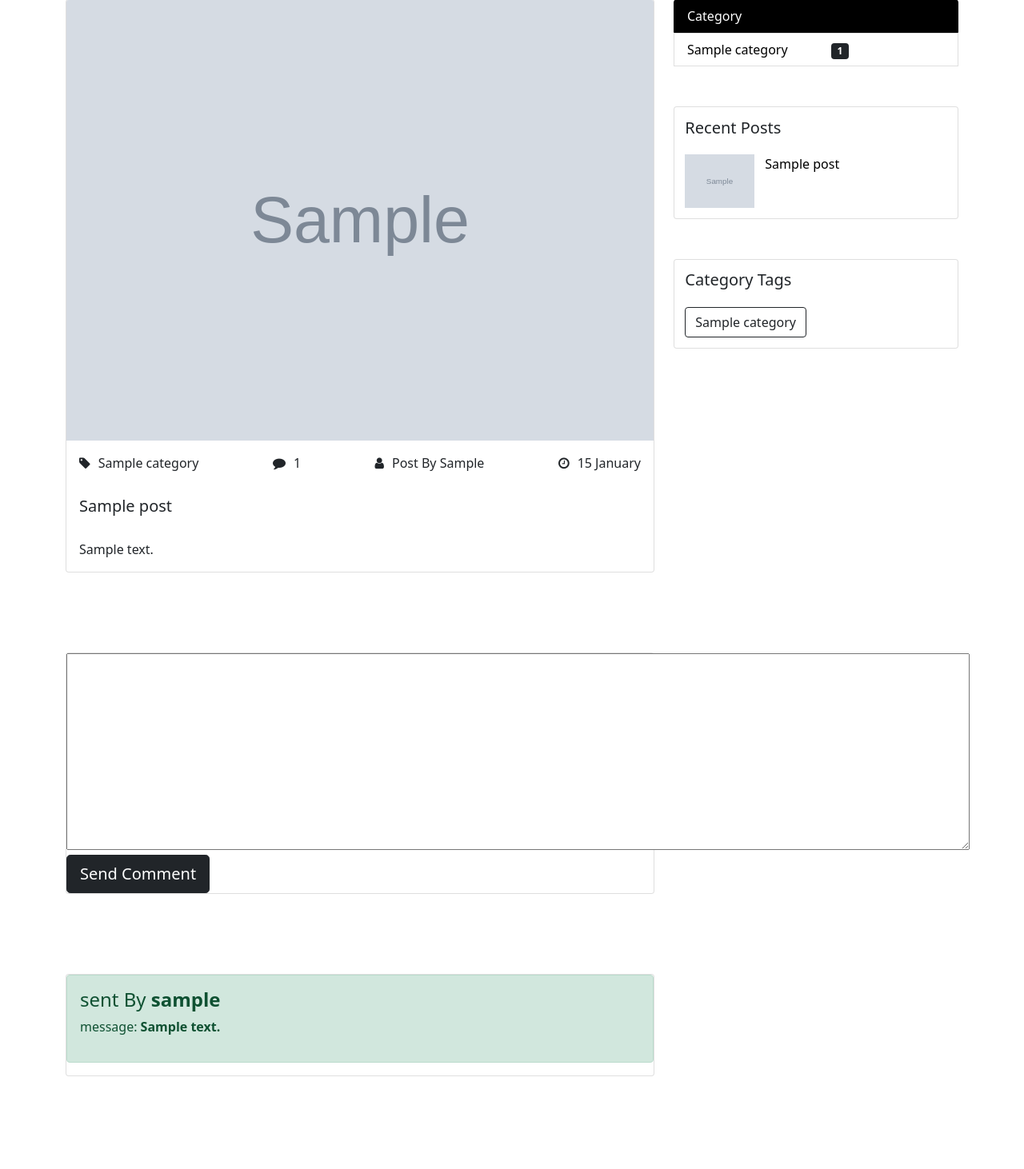
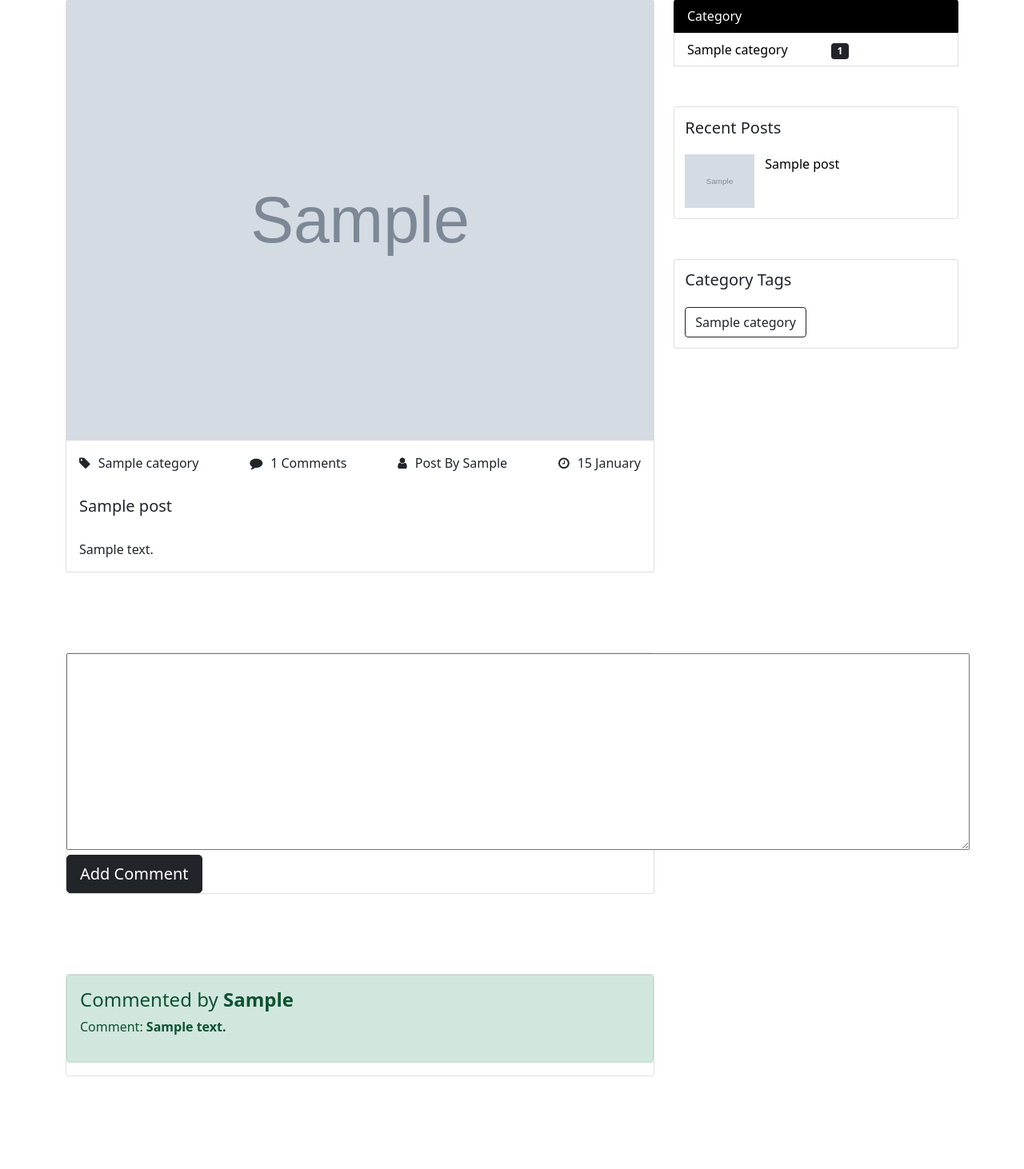
Before and after one commit to Reiderade/Blog-App, a Django app: a page that uses templates/blog_detail.html in a window 1280 px wide. Shown: the part 101-1563 px from the top of the page at 80% size. Run offline with Django 3.2, Linux system fonts and the light colour scheme; a user stored in the database is signed in; tables that the repository leaves empty hold one stand-in row (values such as "Sample post"); grey boxes marked "Sample" are stand-in pictures; some libraries are stand-ins or nearby versions.

Commit message:
Added comments after the comments count

```diff
--- a/templates/blog_detail.html
+++ b/templates/blog_detail.html
@@ -8,7 +8,7 @@
   <div class="card-body">
     <ul class="post-meta" style="list-style-type: none; padding-left: 0px;">
       <li><i class="fa fa-tag"></i><a>{{post.category}}</a></li>
-      <li><i class="fa fa-comment"></i><a>{{ post.comments.all.count }}</a></li>
+      <li><i class="fa fa-comment"></i><a>{{ post.comments.all.count }} Comments</a></li>
       <li><i class="fa fa-user"></i><a>Post By {{post.author.first_name}}</a></li>
       <li><i class="fa fa-clock-o"></i><a>{{post.post_date | date:'d F'}}</a></li>
     </ul>
@@ -25,11 +25,11 @@
 
 {% if request.user.is_authenticated %}
   <div class="card">
-    <form action="/send-comment" method="POST">
+    <form action="{% url 'send_comment' post.slug %}" method="POST">
       {% csrf_token %}
       <input type="hidden" name="post_id" value="{{ post.id }}">
       <textarea name="message" cols="120" rows="10"></textarea>
-      <button type="submit" class="btn btn-lg btn-dark">Send Comment</button>
+      <button type="submit" class="btn btn-lg btn-dark">Add Comment</button>
     </form>
   </div>
 {% endif %}
@@ -37,8 +37,8 @@
 <div class="card">
   {% for comment in post.comments.all %}
   <div class="alert alert-success">
-    <h4>sent By <strong>{{ comment.sender.get_username }}</strong></h4>
-    <p>message: <strong>{{ comment.message }}</strong></p>
+    <h4>Commented by <strong>{{ comment.sender.first_name}}</strong></h4>
+    <p>Comment: <strong>{{ comment.message }}</strong></p>
   </div>
   {% empty %}
     <div class="alert alert-danger">There is no comment</div>
```
